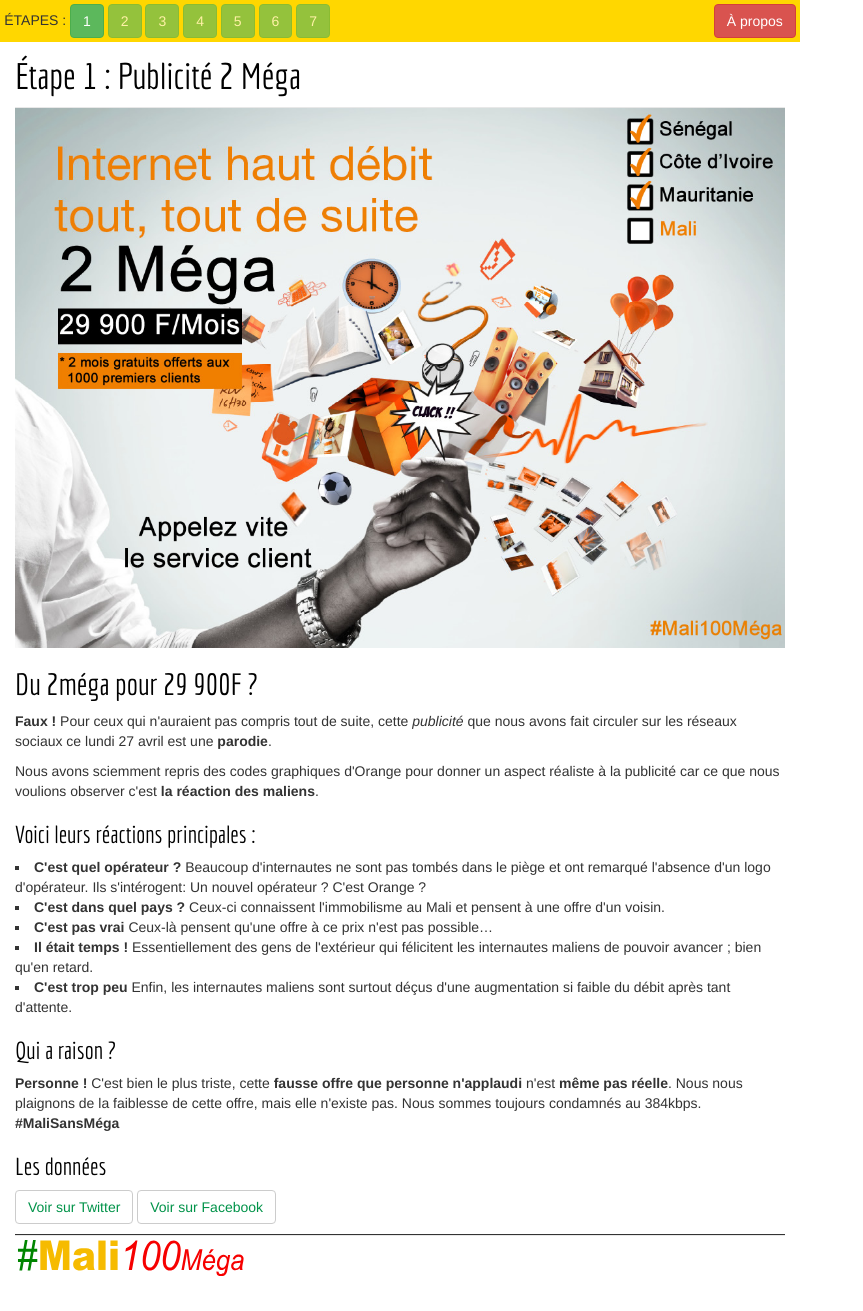
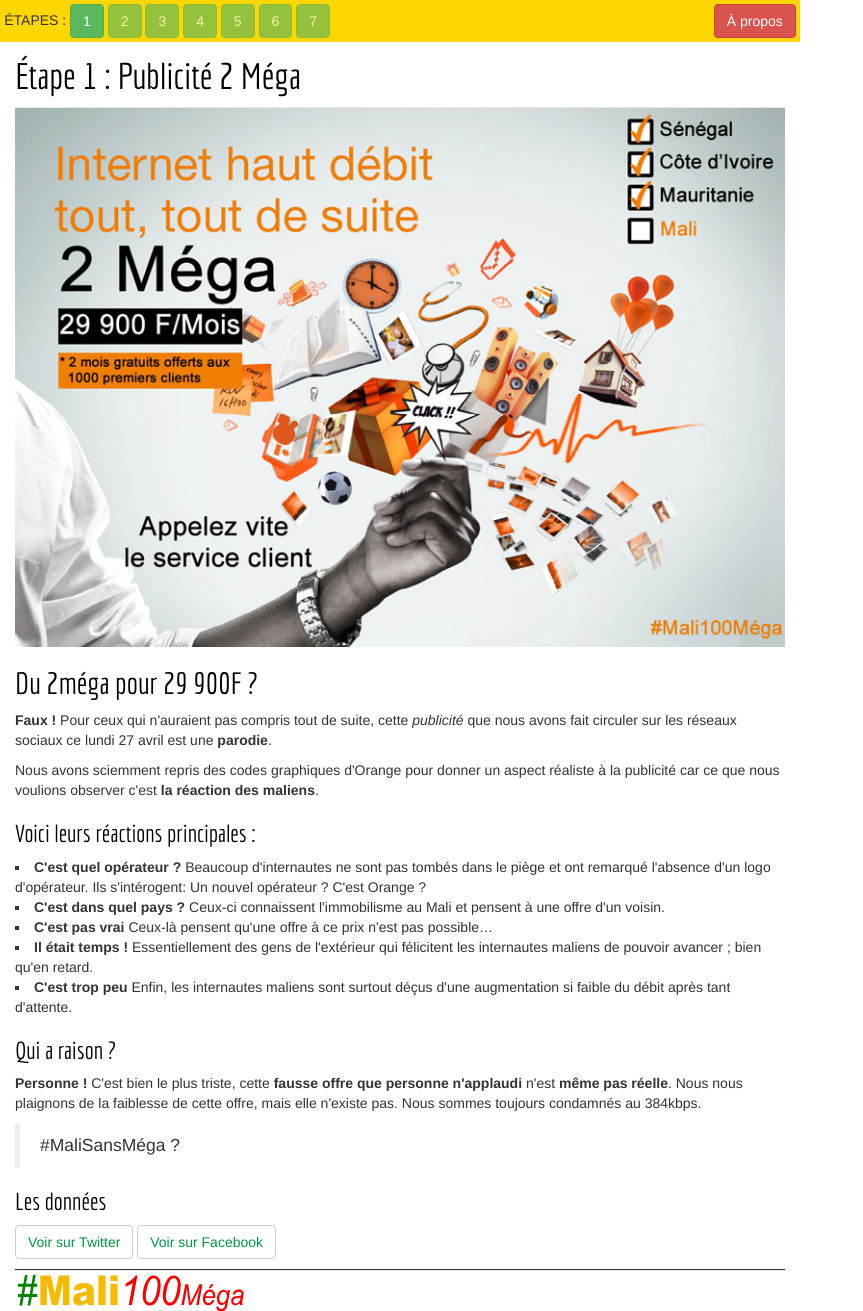
Before and after one commit to jokkolabs/m100m, a Jekyll site: the page built from pub-2mega/index.html, in a window 1280 px wide and 1311 px high. Shown: the whole window, without its empty margins (0-863 px from the left). Built offline with Jekyll 4.4.1, drawn with Linux system fonts in a browser that asks for light colours; a style sheet for code colours, icons or effects is not loaded.

Commit message:
pic update

```diff
--- a/pub-2mega/index.html
+++ b/pub-2mega/index.html
@@ -22,7 +22,8 @@
 </ul>
 
 <h3>Qui a raison ?</h3>
-<p><strong>Personne !</strong> C'est bien le plus triste, cette <strong>fausse offre que personne n'applaudi</strong> n'est <strong>même pas réelle</strong>. Nous nous plaignons de la faiblesse de cette offre, mais elle n'existe pas. Nous sommes toujours condamnés au 384kbps. <strong>#MaliSansMéga</strong></p>
+<p><strong>Personne !</strong> C'est bien le plus triste, cette <strong>fausse offre que personne n'applaudi</strong> n'est <strong>même pas réelle</strong>. Nous nous plaignons de la faiblesse de cette offre, mais elle n'existe pas. Nous sommes toujours condamnés au 384kbps.</p>
+<blockquote>#MaliSansMéga ?</blockquote>
 
 <h3>Les données</h3>
 <p><a href="https://twitter.com/search?q=%23Mali100Mega&src=typd" class="btn btn-default">Voir sur Twitter</a> <a href="https://www.facebook.com/hashtag/mali100mega" class="btn btn-default">Voir sur Facebook</a></p>
```
Also changed, not shown: Mali100Mega_FP.jpg.
